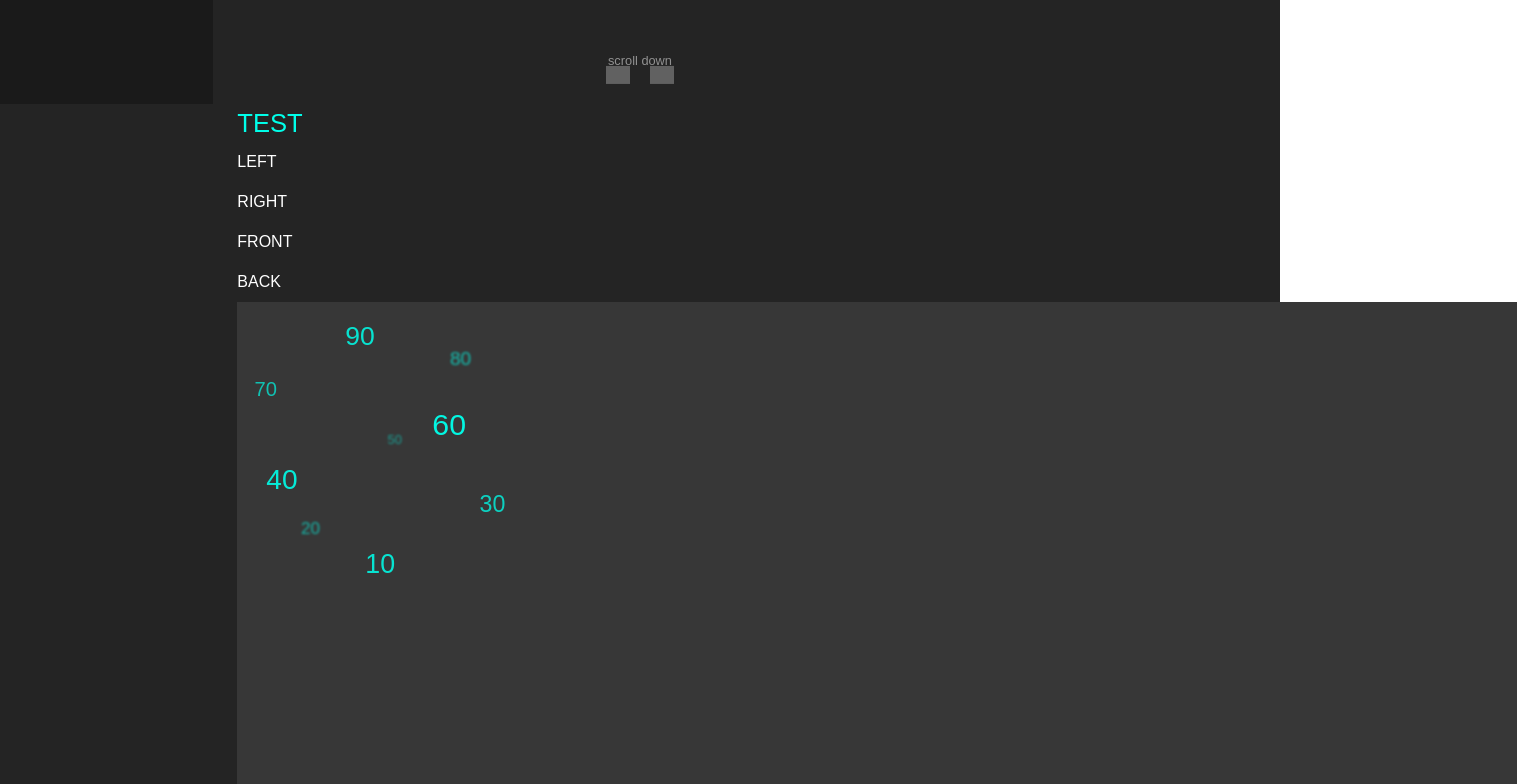
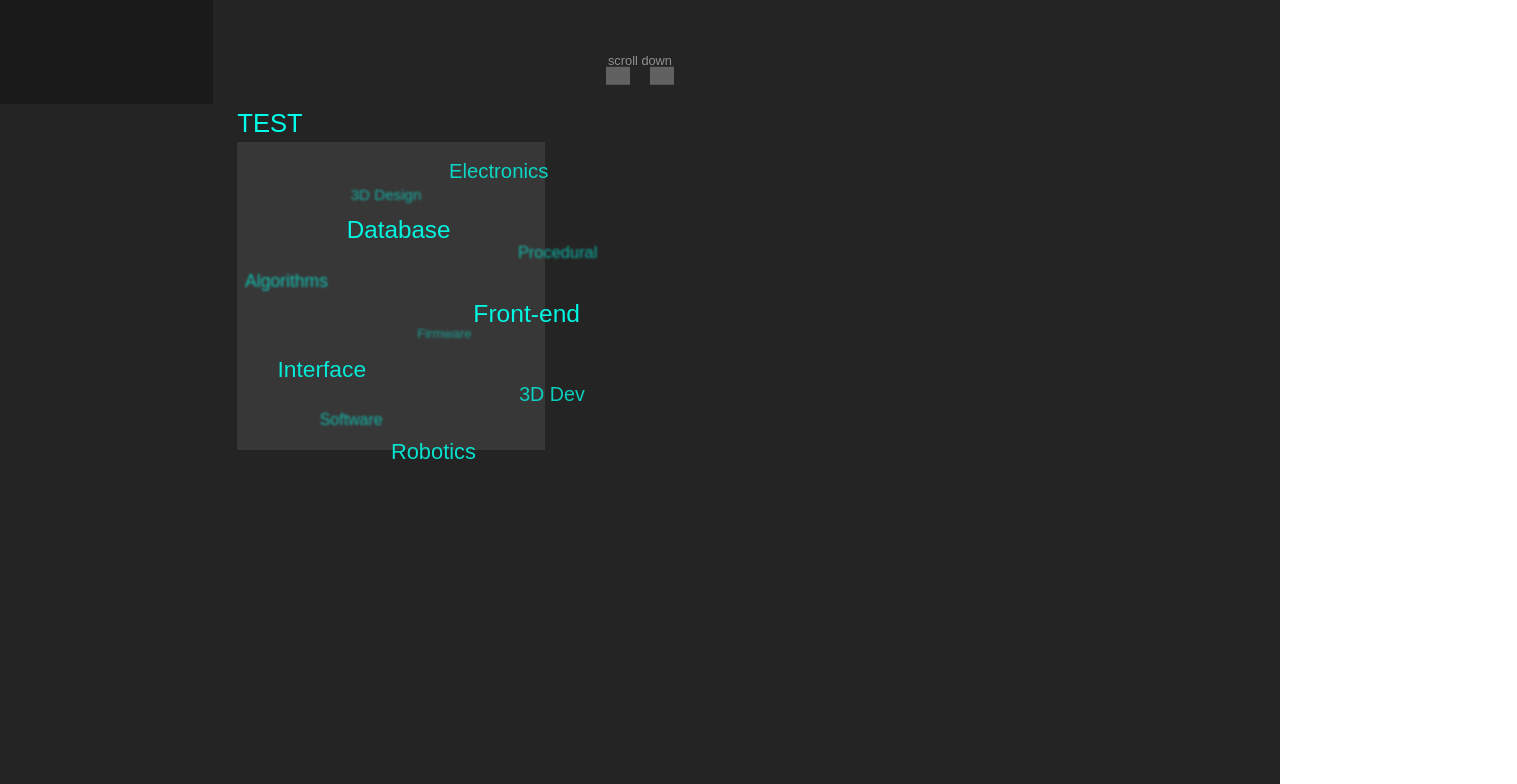
Before and after one commit to IlanAzoulay/portfolio, a Nuxt app: page / in a window 1280 px wide. Shown: the part 696-1480 px from the top of the page, 1517 px wide, since content can reach past the window. Built offline with nearby package versions, Linux system fonts and the light colour scheme; grey boxes are pictures that could not be loaded.

Commit message:
Sphere finished successfully

```diff
--- a/components/SphereItem.vue
+++ b/components/SphereItem.vue
@@ -20,6 +20,7 @@ export default {
     },
     data() {
         return {
+            /* positions x, y, et z entre -1 et 1. Seront multiplies par Rayon ensuite */
             pos_x: 0,
             pos_y: 0,
             pos_z: 0,
@@ -27,7 +28,7 @@ export default {
             angle_phi: 0,
             blur_max: 0.1,
             size_min: 1,
-            size_max: 2.5,
+            size_max: 2,
             opacity_min: 0.5
         };
     },
@@ -64,6 +65,11 @@ export default {
             this.pos_x = this.rotation_matrix[0][0] * x + this.rotation_matrix[0][1] * y + this.rotation_matrix[0][2] * z;
             this.pos_y = this.rotation_matrix[1][0] * x + this.rotation_matrix[1][1] * y + this.rotation_matrix[1][2] * z;
             this.pos_z = this.rotation_matrix[2][0] * x + this.rotation_matrix[2][1] * y + this.rotation_matrix[2][2] * z;
+
+            // TODO: verifier que ca depasse pas 1
+            if (this.pos_x > 1){this.pos_x = 1;}
+            if (this.pos_y > 1){this.pos_y = 1;}
+            if (this.pos_z > 1){this.pos_z = 1;}
         },
 
         /* set initial angles and coordinates at the very beginning */
@@ -78,25 +84,25 @@ export default {
             this.angle_theta = this.to_radians(this.angle_theta);
             this.angle_phi = this.to_radians(this.angle_phi);
 
-            this.pos_x = this.radius * Math.cos(this.angle_phi) * Math.sin(this.angle_theta);
-            this.pos_y = this.radius * Math.sin(this.angle_phi) * Math.sin(this.angle_theta);
-            this.pos_z = this.radius * Math.cos(this.angle_theta);
+            this.pos_x = Math.cos(this.angle_phi) * Math.sin(this.angle_theta);
+            this.pos_y = Math.sin(this.angle_phi) * Math.sin(this.angle_theta);
+            this.pos_z = Math.cos(this.angle_theta);
         },
 
         get_top(){
-            return this.radius + this.pos_z;
+            return this.radius + this.radius * this.pos_z;
         },
         get_left(){
-            return this.radius + this.pos_y;
+            return this.radius + this.radius * this.pos_y;
         },
 
         get_linear_value(coord, min, max) {
             var b = min + ((max - min)/2);
-            return (coord * ((max - b) / this.radius) + b);
+            return (coord * (max - b) + b);
         },
         get_blur(){
             // Blur_min etant 0, on ne le prend pas en compte
-            var blur = (this.blur_max / 2) * (1 - (this.pos_x / this.radius));
+            var blur = (this.blur_max / 2) * (1 - this.pos_x);
             return ("blur(" + blur + "vw)");
         },
         get_size(){
@@ -118,5 +124,6 @@ export default {
         position: absolute;
         /* filter: blur(0vw); */
         transition: all 0.0s;
+        white-space: nowrap;
     }
 </style>
--- a/components/SphereTest.vue
+++ b/components/SphereTest.vue
@@ -1,21 +1,10 @@
 <template>
     <div class="pl-6 bg-gray_moi min-h-screen">
         <h1 class="">TEST</h1>
-        <div class="bouton" @click="move_left">
-            LEFT
-        </div>
-        <div class="bouton" id="bouton_r" @click="move_right">
-            RIGHT
-        </div>
-        <div class="bouton" id="bouton_r" @click="move_front">
-            FRONT
-        </div>
-        <div class="bouton" id="bouton_r" @click="move_back">
-            BACK
-        </div>
         <!-- Le positionnement RELATIVE permet aux objets enfant de se positionner de maniere relative -->
-        <!-- <div class="relative p-16" id="sphere"> -->
-        <div class="relative w-screen h-screen bg-gray_moi-light" id="sphere">
+        <!-- <div class="relative w-screen h-screen bg-gray_moi-light" id="sphere"> -->
+        <div class="relative bg-gray_moi-light" id="sphere" @mouseenter="start_roll" @mousemove="update_roll" @mouseleave="end_roll"
+            :style="`width: ${radius*2}vw; height: ${radius*2}vw;`">
             <SphereItem
                 class="absolute top-0 left-0"
                 v-for='(item, index) in list' :key='index'
@@ -25,7 +14,6 @@
                 :radius="radius"
                 :rotation_matrix="rotation_matrix"
                  />
-            <!-- <span class="absolute dot"></span> -->
         </div>
     </div>
 </template>
@@ -33,6 +21,7 @@
 
 <script>
 import SphereItem from "@/components/SphereItem.vue";
+import data from '~/static/data/data.json'
 
 export default {
     components: {
@@ -40,14 +29,23 @@ export default {
     },
     data() {
         return {
-            radius: 10,
+            active: false,
+            timer: undefined,
+            interval: 10,  // milliseconds
+            radius: 12,
             rotation_matrix: undefined,
-            list: ['10', '20', '30', '40', '50', '60', '70', '80', '90']
+            // list: ['10', '20', '30', '40', '50', '60', '70', '80', '90'],
+            list: data.sphere_items,
+            mouse_x: 0,
+            mouse_y: 0,
+            center_x: undefined,
+            center_y: undefined,
+            vitesse_max: 1 // degrees
         };
     },
 
     beforeMount(){
-        this.rotation_matrix = this.get_euler_matrix(0, 0, 0);
+        this.rotation_matrix = this.get_euler_matrix(0, 0, 0);  // Initialize Euler matrix
     },
 
     methods:{
@@ -93,19 +91,50 @@ export default {
             ]
 
         },
-        move_left(){
-            this.rotation_matrix = this.get_euler_matrix(0, 0, -10);
+
+        start_roll(event){
+            this.active = true;
+            this.mouse_x = event.clientX;
+            this.mouse_y = event.clientY;
+
+            // Get coord of element (in pixels)
+            var composant = document.getElementById("sphere").getBoundingClientRect();
+            this.center_x = composant.left + composant.width / 2;
+            this.center_y = composant.top + composant.height / 2;
+
+            var ref = this;  // IMPORTANT pour eviter un mismatch de "this"
+            this.timer = setInterval( function() {
+                ref.sphere_roll(composant.left, composant.top, composant.width, composant.height);
+            }, this.interval);
         },
-        move_right(){
-            this.rotation_matrix = this.get_euler_matrix(0, 0, 10);
+        end_roll(){
+            this.active = false;
+            clearInterval(this.timer);
         },
-        move_front(){
-            this.rotation_matrix = this.get_euler_matrix(0, 10, 0);
+        update_roll(event) {
+            if (this.active) {
+                this.mouse_x = event.clientX;
+                this.mouse_y = event.clientY;
+            }
         },
-        move_back(){
-            this.rotation_matrix = this.get_euler_matrix(0, -10, 0);
+        sphere_roll(left, top, width, height){
+            // Directions des AXES: Z vers le haut - Y vers la droite - X vers nous
+            // Rotations: Autour de Z pour gauche-droite - Autour de Y pour haut-bas
+
+            var move = this.get_sphere_movement(left, top, width, height)
+
+            this.rotation_matrix = this.get_euler_matrix(0, move[1], move[0]);
+        },
+        get_sphere_movement(left, top, width, height){
+            return [
+                this.get_speed(left, width, this.mouse_x),
+                (-1)*this.get_speed(top, height, this.mouse_y)
+            ];
+        },
+        get_speed(coord_start, size, mouse){
+            // More or less fast depending on how far from the center
+            return 2*(this.vitesse_max / size) * (mouse - coord_start - (size/2));
         }
-
     },
 
 }
@@ -127,11 +156,4 @@ export default {
         @apply cursor-pointer text-white py-2;
         font-family: Arial;
     }
-    .dot {
-        @apply bg-gray_moi-alt opacity-25;
-        height: 20vw;
-        width: 20vw;
-        border-radius: 50%;
-        display: inline-block;
-    }
 </style>
--- a/static/data/data.json
+++ b/static/data/data.json
@@ -154,5 +154,18 @@
                 "env": ""
             }
         ]
-    }
+    },
+    "sphere_items": [
+        "Robotics",
+        "Software",
+        "3D Dev",
+        "Interface",
+        "Firmware",
+        "Front-end",
+        "Algorithms",
+        "Procedural",
+        "Database",
+        "3D Design",
+        "Electronics"
+    ]
 }
```
